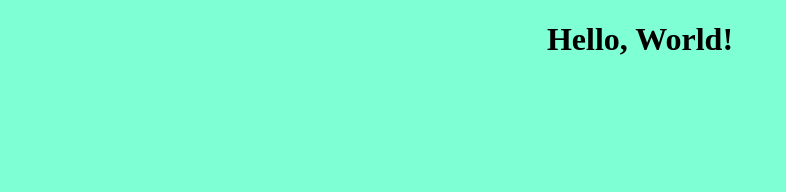
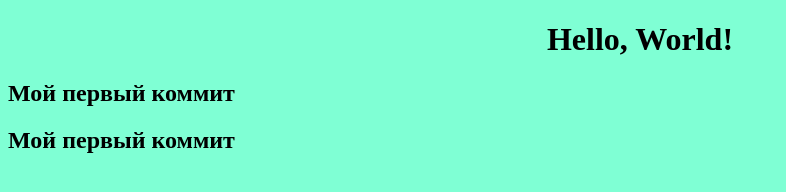
Before and after one commit to Lera-model/First-project, a plain HTML site: page index.html in a window 1280 px wide. Shown: the whole page, without its empty margins (0-786 px from the left). Drawn offline with Linux system fonts and the light colour scheme.

Commit message:
второй коммит

```diff
--- a/index.html
+++ b/index.html
@@ -8,5 +8,6 @@
 </head>
 <body class="color">
     <h1 class="say">Hello, World!</h1>
+    <h2>Мой первый коммит</h2>
 </body>
-</html>
+</html><h2>Мой первый коммит</h2>
```
Also changed, not shown: new-file.txt (added).
